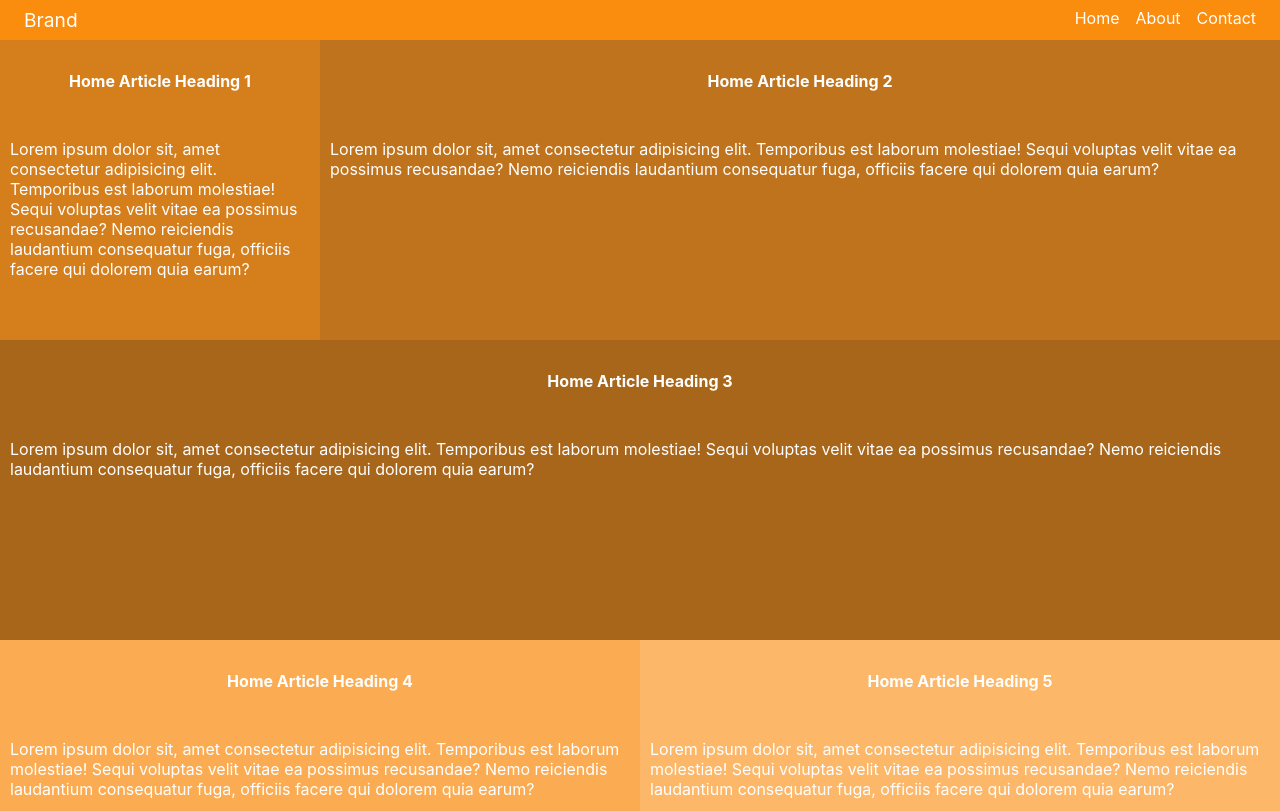
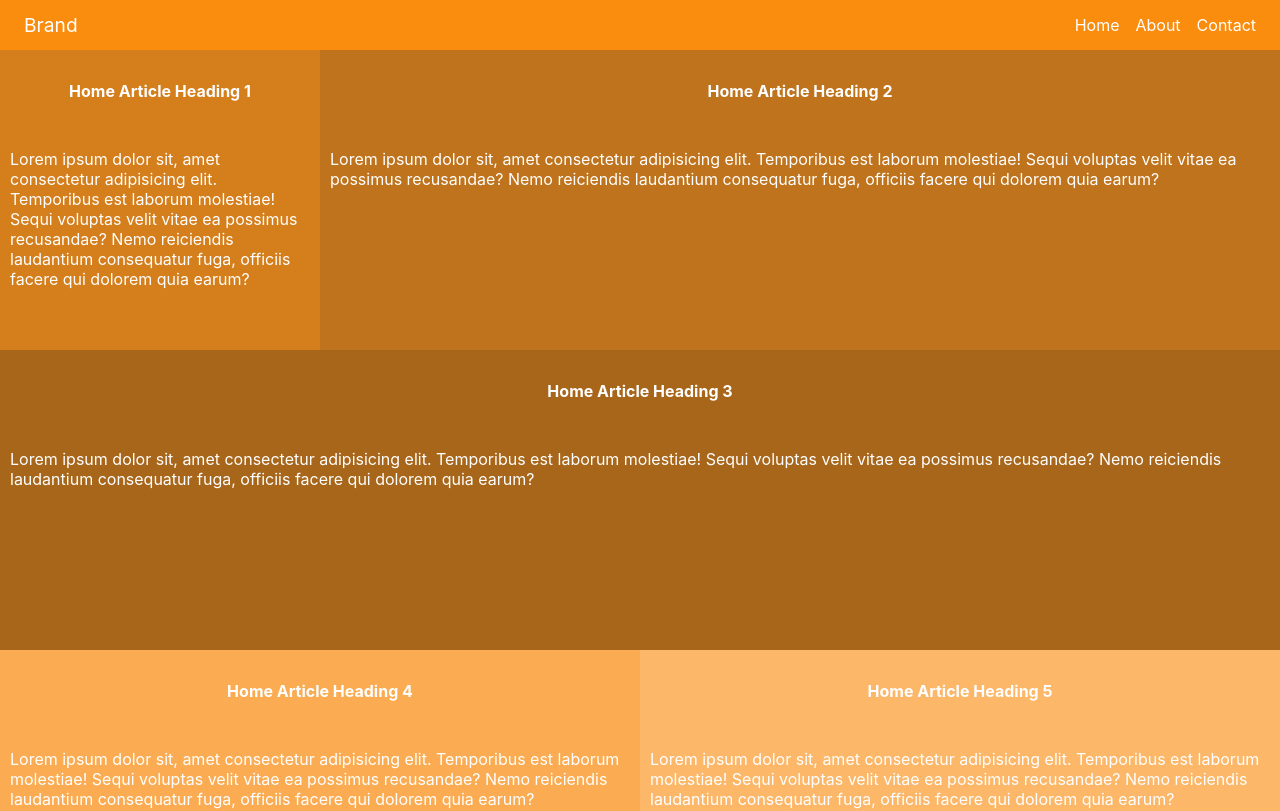
Before and after one commit to slamdunc123/react-starter-template2, a React (Create React App) app: page / in a window 1280 px wide. Shown: the top 811 px of the page. Built offline with nearby package versions, Linux system fonts and the light colour scheme.

Commit message:
aligned brand and nav menu

```diff
--- a/src/components/partials/Brand.scss
+++ b/src/components/partials/Brand.scss
@@ -3,7 +3,7 @@
 .brand-container {
     margin: 0 0 0 1rem;
     font-size: 1.2rem;
-    align-self: flex-start;
+    // align-self: flex-start;
     padding: 0.5rem;
     color: $text-color;
 }
--- a/src/components/partials/Navigation.scss
+++ b/src/components/partials/Navigation.scss
@@ -2,9 +2,11 @@
 
 .nav-container {
     display: flex;
+    height: 50px;
     width: 100vw;
     background-color: $base-color;
     justify-content: space-between;
+    align-items: center;
 }
 
 .nav-burger {
@@ -13,7 +15,7 @@
     align-self: flex-end;
     padding: 0.5rem;
     color: $text-color;
-    transition: all 0.5s ease-in-out;
+    transition: all 0.3s ease-in-out;
 
     &.opened {
         transform: rotate(-180deg) scaleX(-1) ;
@@ -49,12 +51,12 @@
     height: 0;
     background-color: rgba(darken($base-color, 25%), 0.9);
     position: absolute;
-    top: 43px;
+    top: 50px;
     display: flex;
     flex-direction: column;
     justify-content: space-around;
     text-align: center;
-    transition: all 0.2s ease-in-out;
+    transition: all 0.3s ease-in-out;
     opacity: 0;
     visibility: hidden;
 
```
